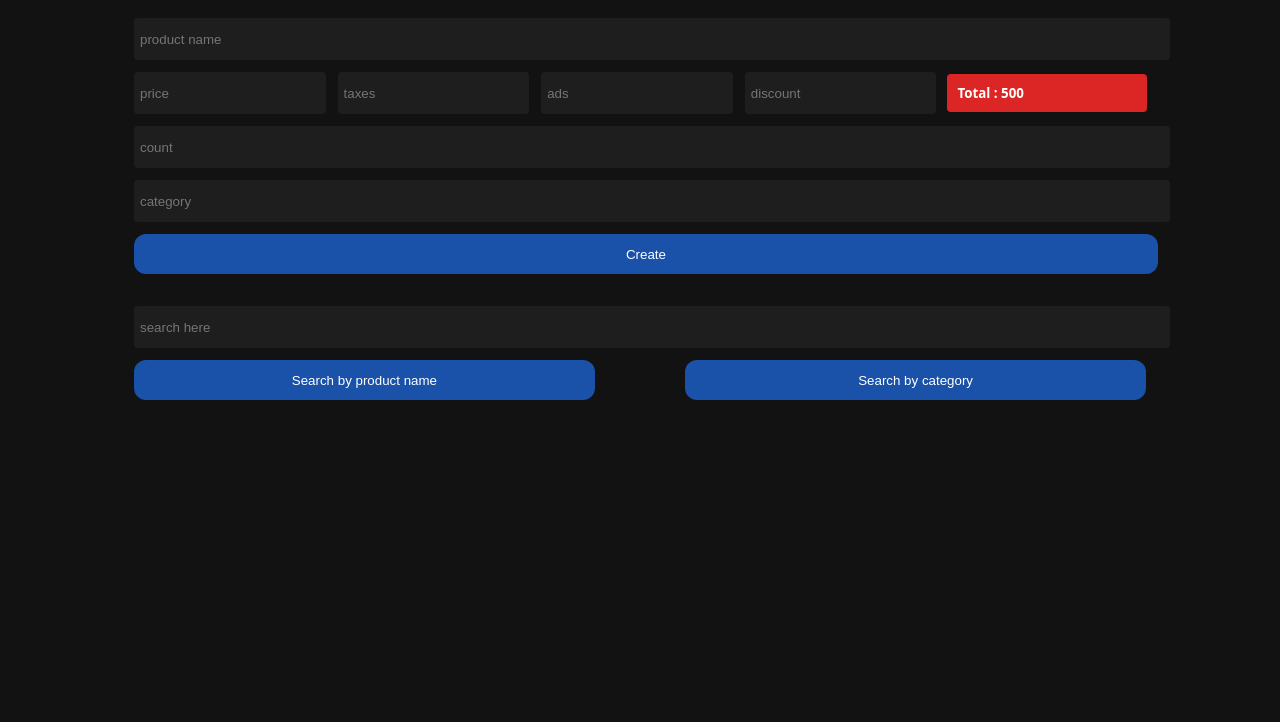
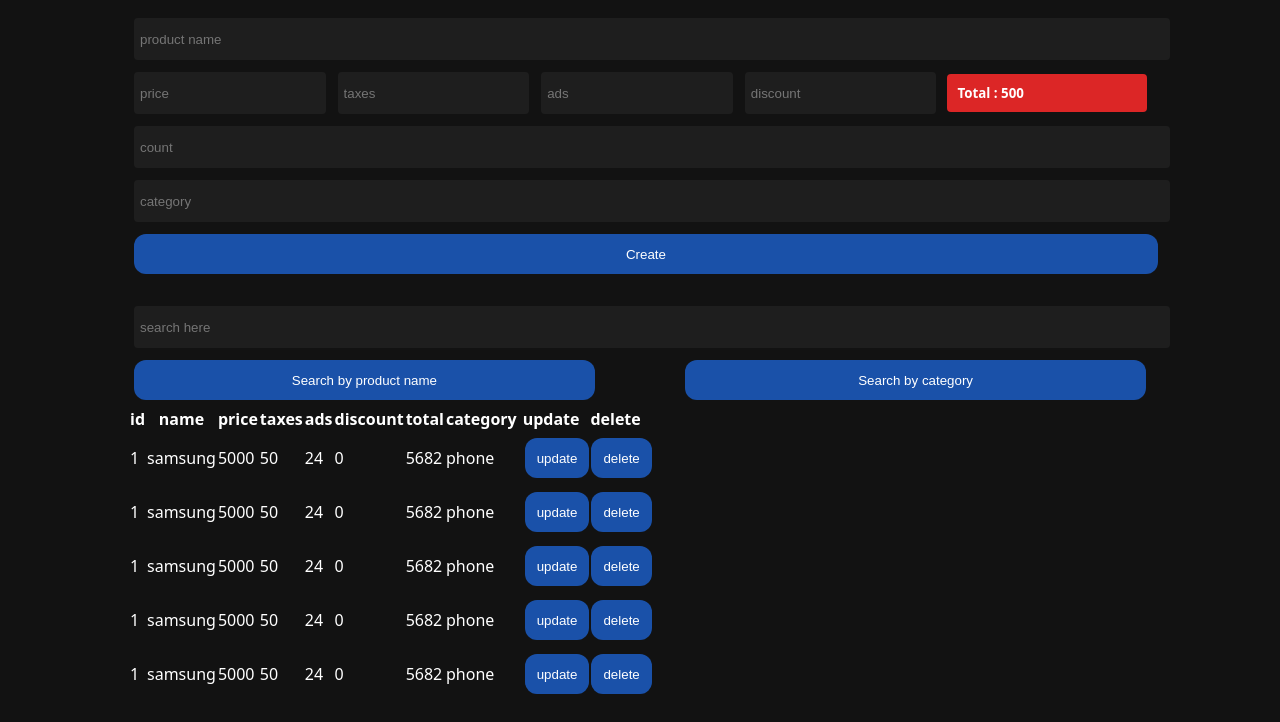
Before and after one commit to mohamed-dev-404/inventory-manager, a plain HTML site: page index.html in a window 1280 px wide. Shown: the part 78-800 px from the top of the page. Drawn offline with Linux system fonts and the light colour scheme.

Commit message:
feat: add product table with headers and sample rows including update and delete buttons.

```diff
--- a/index.html
+++ b/index.html
@@ -38,6 +38,83 @@
                             <button id=" searchCategoty"">Search by category</button>
                 </div>
             </div>
+            <div id="deleteAllBtn"></div>
+            <table>
+                <tr>
+                    <th>id</th>
+                    <th>name</th>
+                    <th>price</th>
+                    <th>taxes</th>
+                    <th>ads</th>
+                    <th>discount</th>
+                    <th>total</th>
+                    <th>category</th>
+                    <th>update</th>
+                    <th>delete</th>
+                </tr>
+                <tbody id="tbody">
+                    <tr>
+                        <td>1</td>
+                        <td>samsung</td>
+                        <td>5000</td>
+                        <td>50</td>
+                        <td>24</td>
+                        <td>0</td>
+                        <td>5682</td>
+                        <td>phone</td>
+                        <td><button id="update">update</button></td>
+                        <td><button id="delete">delete</button></td>
+                    </tr>
+                    <tr>
+                        <td>1</td>
+                        <td>samsung</td>
+                        <td>5000</td>
+                        <td>50</td>
+                        <td>24</td>
+                        <td>0</td>
+                        <td>5682</td>
+                        <td>phone</td>
+                        <td><button id="update">update</button></td>
+                        <td><button id="delete">delete</button></td>
+                    </tr>
+                    <tr>
+                        <td>1</td>
+                        <td>samsung</td>
+                        <td>5000</td>
+                        <td>50</td>
+                        <td>24</td>
+                        <td>0</td>
+                        <td>5682</td>
+                        <td>phone</td>
+                        <td><button id="update">update</button></td>
+                        <td><button id="delete">delete</button></td>
+                    </tr>
+                    <tr>
+                        <td>1</td>
+                        <td>samsung</td>
+                        <td>5000</td>
+                        <td>50</td>
+                        <td>24</td>
+                        <td>0</td>
+                        <td>5682</td>
+                        <td>phone</td>
+                        <td><button id="update">update</button></td>
+                        <td><button id="delete">delete</button></td>
+                    </tr>
+                    <tr>
+                        <td>1</td>
+                        <td>samsung</td>
+                        <td>5000</td>
+                        <td>50</td>
+                        <td>24</td>
+                        <td>0</td>
+                        <td>5682</td>
+                        <td>phone</td>
+                        <td><button id="update">update</button></td>
+                        <td><button id="delete">delete</button></td>
+                    </tr>
+                </tbody>
+            </table>
         </div>
 
     </div>
```
